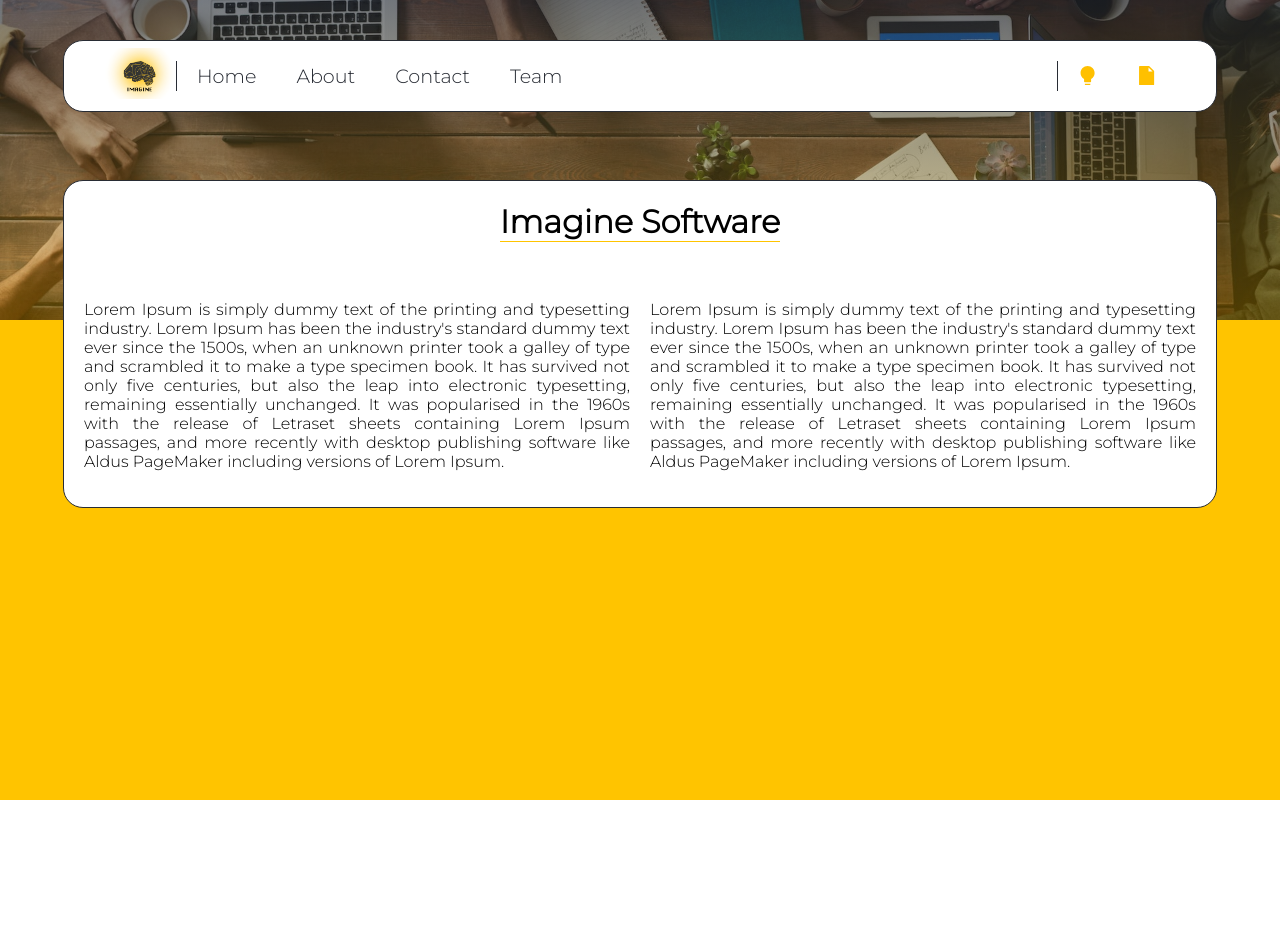
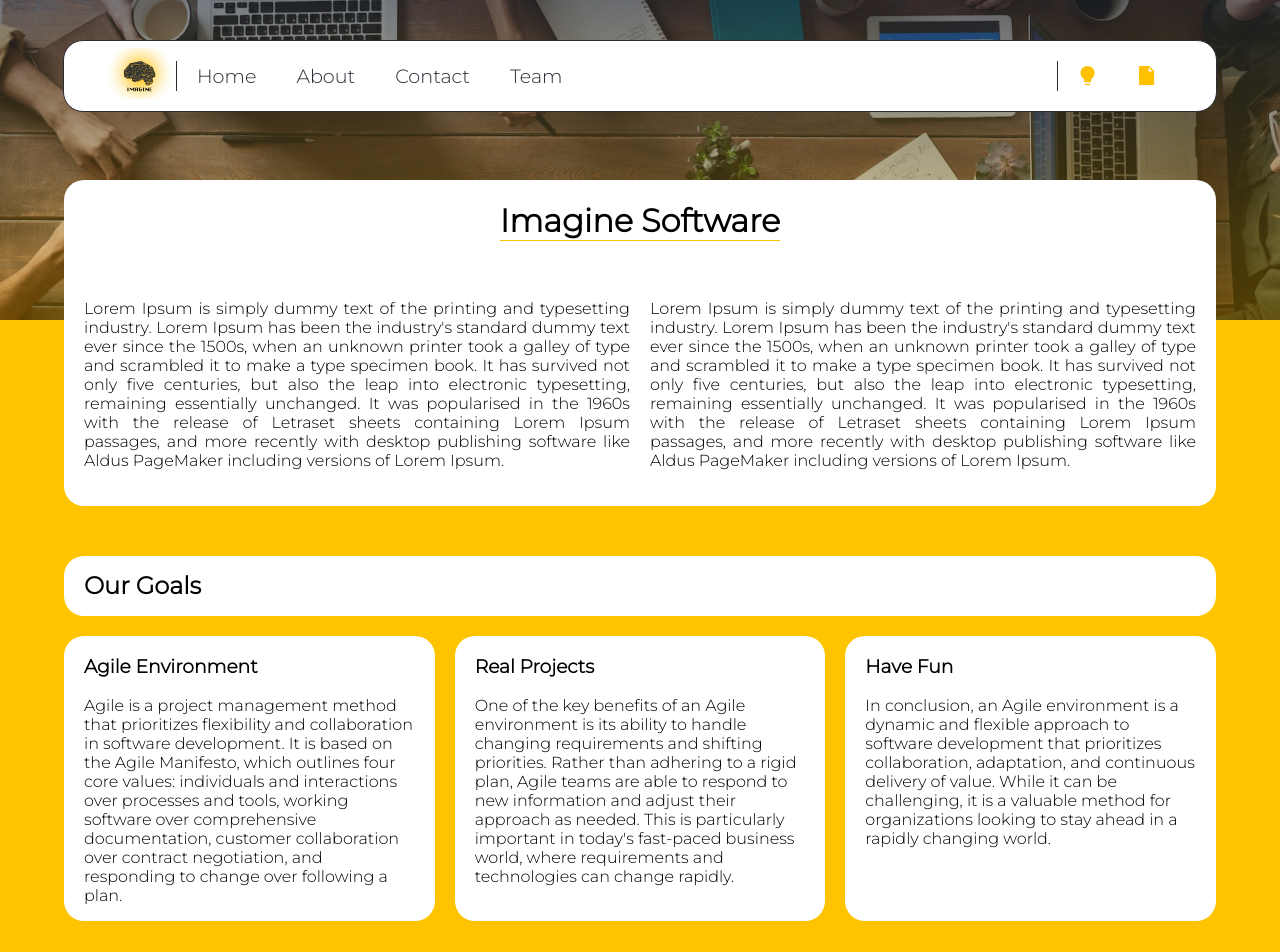
Before and after one commit to FilipDimi/imagine-software-website, a React (Create React App) app: page / in a window 1280 px wide. Shown: the top 952 px of the page. Before the commit the page ends 800 px from the top, so only its background shows below. Built offline with nearby package versions, Linux system fonts and the light colour scheme.

Commit message:
Homescreen

```diff
--- a/src/screens/HomeScreen.js
+++ b/src/screens/HomeScreen.js
@@ -32,6 +32,43 @@ const HomeScreen = () => {
           </p>
         </div>
       </div>
+      <div className={styles.goalContainerHeading}>
+        <h2 className={styles.goalHeading}>Our Goals</h2>
+      </div>
+      <div className={styles.goalsContainer}>
+        <div className={styles.individualGoalContainer}>
+          <h3>Agile Environment</h3>
+          <p>
+            Agile is a project management method that prioritizes flexibility
+            and collaboration in software development. It is based on the Agile
+            Manifesto, which outlines four core values: individuals and
+            interactions over processes and tools, working software over
+            comprehensive documentation, customer collaboration over contract
+            negotiation, and responding to change over following a plan.
+          </p>
+        </div>
+        <div className={styles.individualGoalContainer}>
+          <h3>Real Projects</h3>
+          <p>
+            One of the key benefits of an Agile environment is its ability to
+            handle changing requirements and shifting priorities. Rather than
+            adhering to a rigid plan, Agile teams are able to respond to new
+            information and adjust their approach as needed. This is
+            particularly important in today's fast-paced business world, where
+            requirements and technologies can change rapidly.
+          </p>
+        </div>
+        <div className={styles.individualGoalContainer}>
+          <h3>Have Fun</h3>
+          <p>
+            In conclusion, an Agile environment is a dynamic and flexible
+            approach to software development that prioritizes collaboration,
+            adaptation, and continuous delivery of value. While it can be
+            challenging, it is a valuable method for organizations looking to
+            stay ahead in a rapidly changing world.
+          </p>
+        </div>
+      </div>
     </div>
   );
 };
--- a/src/screens/HomeScreen.module.css
+++ b/src/screens/HomeScreen.module.css
@@ -34,9 +34,6 @@
   min-height: 25vh;
   border-radius: 20px;
   margin-top: -140px;
-  border-width: 1.5px;
-  border-color: #282c34;
-  border-style: solid;
 }
 
 /* Heading Container */
@@ -61,11 +58,13 @@
 
 /* Goals Container */
 .goalContainerHeading {
+  display: flex;
+  align-items: center;
   background-color: #fff;
   width: 90%;
   height: 60px;
   border-radius: 20px;
-  margin-top: 20px;
+  margin-top: 50px;
   margin-bottom: 20px;
 }
 
@@ -73,10 +72,40 @@
   padding-left: 20px;
 }
 
+.goalsContainer {
+    display: flex;
+    flex-direction: row;
+    width: 90%;
+    gap: 20px;
+    margin-bottom: 50px;
+}
+
+.individualGoalContainer {
+    background-color: #fff;
+    border-radius: 20px;
+    padding: 0px 20px;
+    min-height: 250px;
+    width: 33%;
+}
+
+
 @media only screen and (max-width: 820px) {
   .headingOneContainer {
     display: flex;
     flex-direction: column;
     padding: 10px;
+    width: 100%;
   }
+
+  .goalsContainer {
+    display: flex;
+    flex-direction: column;
+    width: 90%;
+    gap: 20px;
+    margin-bottom: 50px;
 }
+
+.individualGoalContainer {
+    width: 89%;
+}
+}
```
